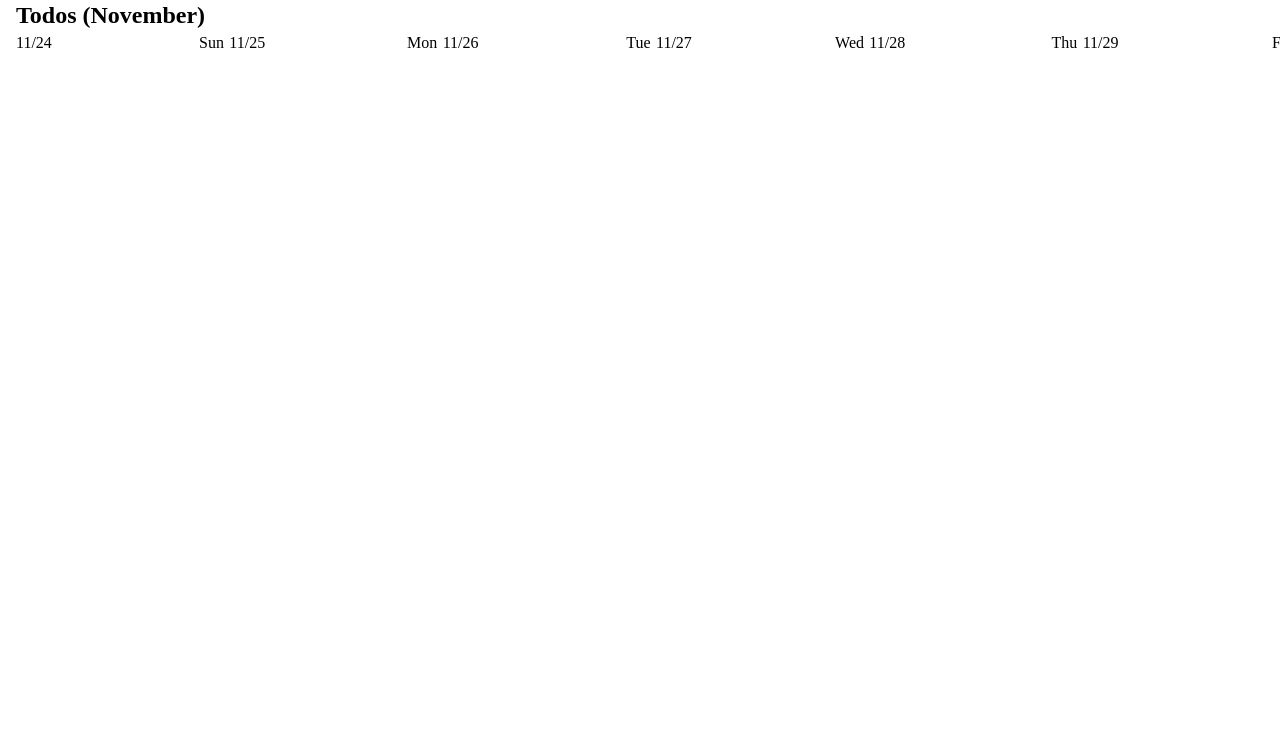
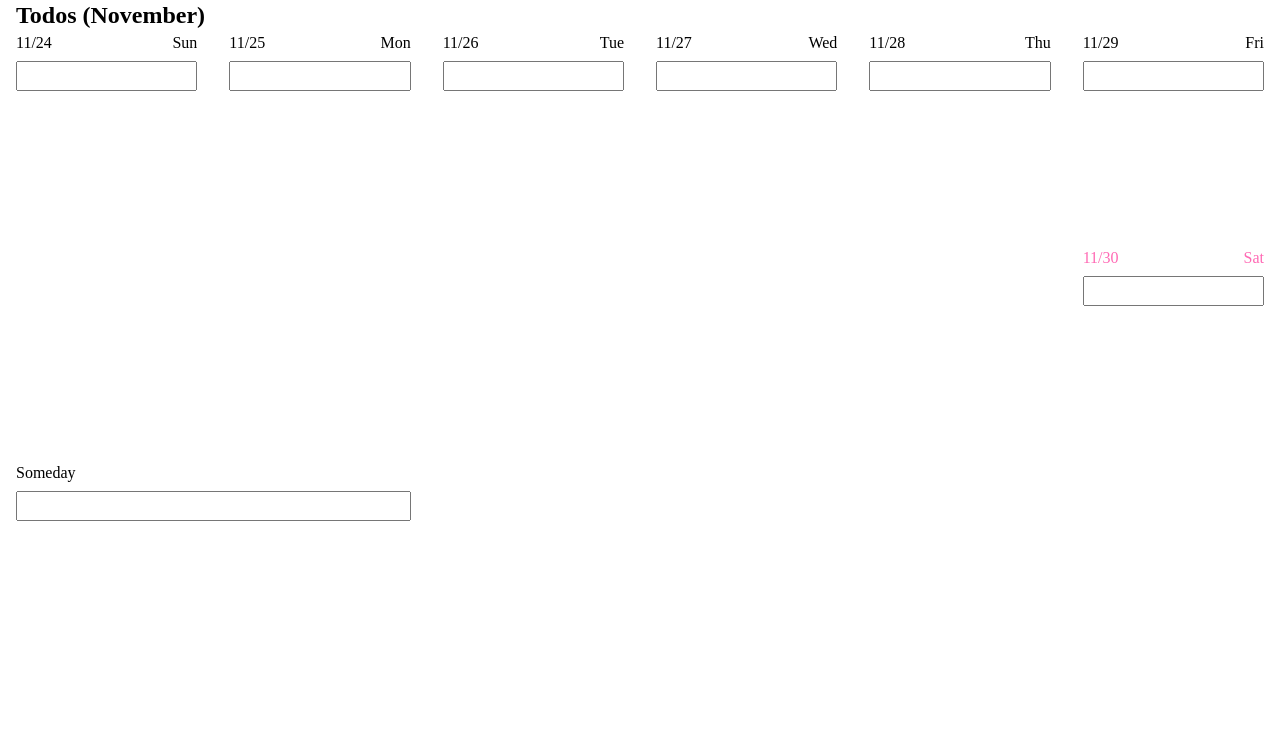
Before and after one commit to karesztrk/todos, a SvelteKit app: page / in a window 1280 px wide. Shown: the top 749 px of the page. Built offline with nearby package versions, Linux system fonts and the light colour scheme.

Commit message:
State mgmt separated

```diff
--- /dev/null
+++ b/src/lib/components/Todo.svelte.ts
@@ -0,0 +1,17 @@
+class Todo {
+	date;
+	done = $state(false);
+	text = $state('');
+
+	constructor(text: string, date?: Date) {
+		this.text = text;
+		this.date = date;
+	}
+
+	reset() {
+		this.text = '';
+		this.done = false;
+	}
+}
+
+export default Todo;
--- /dev/null
+++ b/src/lib/components/TodoView.svelte
@@ -0,0 +1,98 @@
+<script lang="ts">
+	import Todo from './Todo.svelte';
+	import View from './View.svelte';
+
+	const view = new View();
+
+	const onKeydown = (date?: Date) => (e: KeyboardEvent) => {
+		const target = e.target as HTMLInputElement;
+		const text = target.value;
+		if (e.key === 'Enter' && text) {
+			const todo = new Todo(text, date);
+			view.push(todo);
+			target.value = '';
+		}
+	};
+</script>
+
+<t-view style="--rows: 6">
+	{#each view.weekDays as { d, date, name, today }, i}
+		<t-list active={today ? '' : undefined} weekend={i === 5 || i === 6 ? '' : undefined}>
+			<t-header
+				><div>{date}</div>
+				{name}</t-header
+			>
+			{#each view.list(d) as todo}
+				<t-todo done={todo.done ? '' : undefined}>
+					{todo.text}
+					<input type="checkbox" bind:checked={todo.done} />
+				</t-todo>
+			{/each}
+			<input type="text" name="text" onkeydown={onKeydown(d)} />
+		</t-list>
+	{/each}
+	<t-list someday>
+		<t-header>Someday</t-header>
+		{#each view.list() as todo}
+			<t-todo done={todo.done ? '' : undefined}>
+				{todo.text}
+				<input type="checkbox" bind:checked={todo.done} />
+			</t-todo>
+		{/each}
+		<input name="text" type="text" onkeydown={onKeydown()} />
+	</t-list>
+</t-view>
+
+<style>
+	t-view {
+		--max-row-height: 30px;
+		--min-height: 100vh;
+		--columns: 6;
+		--day-span: 6;
+		--weekend-span: calc(var(--day-span) / 2);
+		--active-color: hotpink;
+		min-block-size: var(--min-height);
+		display: grid;
+		grid-template-columns: repeat(var(--columns), 1fr);
+		/* grid-template-rows: repeat(auto-fill, minmax(100%, var(--max-row-height))); */
+		column-gap: 2rem;
+		t-list {
+			display: grid;
+			grid-template-columns: 1fr;
+			grid-auto-rows: var(--max-row-height);
+			grid-row: span 2;
+			background: repeating-linear-gradient(
+				transparent 0 calc(var(--max-row-height) - 1px),
+				rgba(255, 255, 255, 0.25) calc(var(--max-row-height) - 1px) var(--max-row-height)
+			);
+
+			&[weekend] {
+				grid-row: span 1;
+			}
+
+			&[active] {
+				color: var(--active-color);
+			}
+
+			&[someday] {
+				grid-column: span 2;
+			}
+
+			input[type='text'] {
+				width: 100%;
+				height: var(--max-row-height);
+			}
+
+			t-header,
+			t-todo {
+				display: flex;
+				justify-content: space-between;
+				border-block-end: 1px solid #fff;
+			}
+
+			t-todo[done] {
+				text-decoration: line-through;
+			}
+		}
+	}
+</style>
--- /dev/null
+++ b/src/lib/components/View.svelte.ts
@@ -0,0 +1,54 @@
+import type Todo from './Todo.svelte';
+import { SvelteMap } from 'svelte/reactivity';
+
+import { DAY, isToday, startOfWeek } from './TodoView.util';
+const dateFormatter = new Intl.DateTimeFormat(navigator.language, {
+	month: '2-digit',
+	day: '2-digit'
+});
+
+const dayFormatter = new Intl.DateTimeFormat(navigator.language, {
+	weekday: 'short'
+});
+
+class View {
+	todos: SvelteMap<string, Todo[]>;
+
+	constructor(todos: Todo[] = []) {
+		this.todos = new SvelteMap();
+
+		this.pushAll(todos);
+	}
+
+	get weekDays() {
+		const today = new Date();
+		const startDate = startOfWeek(today);
+		return Array.from({ length: 7 }, (_, i) => new Date(startDate.getTime() + i * DAY)).map(
+			(d) => ({
+				d,
+				date: dateFormatter.format(d),
+				name: dayFormatter.format(d),
+				today: isToday(d)
+			})
+		);
+	}
+
+	pushAll(todos: Todo[]) {
+		for (const todo of todos) {
+			this.push(todo);
+		}
+	}
+
+	push(todo: Todo) {
+		const key = todo.date ? dateFormatter.format(todo.date) : 'someday';
+		const todos = this.todos.get(key) ?? [];
+		this.todos.set(key, [...todos, todo]);
+	}
+
+	list(date?: Date) {
+		const key = date ? dateFormatter.format(date) : 'someday';
+		return this.todos.get(key) ?? [];
+	}
+}
+
+export default View;
--- a/src/lib/components/Week.svelte
+++ /dev/null
@@ -1,154 +0,0 @@
-<script lang="ts">
-	import { DAY, isToday, startOfWeek } from './Week.util';
-
-	interface Todo {
-		date?: Date;
-		text: string;
-		done: boolean;
-	}
-
-	type TodoGroup = Record<string, Todo[]>;
-
-	const dateFormatter = new Intl.DateTimeFormat(navigator.language, {
-		month: '2-digit',
-		day: '2-digit'
-	});
-
-	const dayFormatter = new Intl.DateTimeFormat(navigator.language, {
-		weekday: 'short'
-	});
-
-	const today = new Date();
-
-	const startDate = startOfWeek(today);
-
-	const days = Array.from({ length: 7 }, (_, i) => new Date(startDate.getTime() + i * DAY)).map(
-		(d) => ({
-			d,
-			date: dateFormatter.format(d),
-			name: dayFormatter.format(d),
-			today: isToday(d)
-		})
-	);
-
-	const todos = $state<Todo[]>([]);
-
-	const derivedTodos = $derived.by<TodoGroup>(() => {
-		return todos.reduce((acc, todo) => {
-			const key = todo.date ? dateFormatter.format(todo.date) : 'someday';
-			acc[key] = acc[key] || [];
-			acc[key].push(todo);
-			return acc;
-		}, {} as TodoGroup);
-	});
-
-	const maxTodos = $derived.by<number>(() => {
-		return Object.values(derivedTodos).reduce((a, b) => Math.max(a, b.length), 0);
-	});
-
-	const onKeydown = (date: Date) => (e: KeyboardEvent) => {
-		const target = e.target as HTMLInputElement;
-		const text = target.value;
-		if (e.key === 'Enter' && text) {
-			const todo: Todo = {
-				date,
-				text,
-				done: false
-			};
-			todos.push(todo);
-			target.value = '';
-		}
-	};
-</script>
-
-<t-week style="--rows: {maxTodos}">
-	{#each days as { d, date, name, today }, i}
-		<t-day active={today ? '' : undefined} weekend={i === 5 || i === 6 ? '' : undefined}>
-			<t-header
-				><div>{date}</div>
-				{name}</t-header
-			>
-			{#each derivedTodos[date] || [] as todo}
-				<t-todo done={todo.done ? '' : undefined}>
-					{todo.text}
-					<input type="checkbox" bind:checked={todo.done} />
-				</t-todo>
-			{/each}
-			<input type="text" name="text" onkeydown={onKeydown(d)} />
-		</t-day>
-	{/each}
-	<t-day someday>
-		<t-header>Someday</t-header>
-		<input name="text" type="text" />
-		<t-footer></t-footer>
-	</t-day>
-	<t-day someday>
-		<t-header></t-header>
-		<input type="text" />
-		<t-footer></t-footer>
-	</t-day>
-	<t-day someday>
-		<t-header></t-header>
-		<input type="text" />
-		<t-footer></t-footer>
-	</t-day>
-</t-week>
-
-<style>
-	t-week {
-		--min-width: 100px;
-		--max-row-height: 30px;
-		--min-height: 90vh;
-		--columns: 6;
-		--day-span: calc(var(--rows) + 6);
-		--weekend-span: calc(var(--day-span) / 2);
-		--active-color: hotpink;
-		min-block-size: var(--min-height);
-		display: grid;
-		grid-template-columns: repeat(var(--columns), minmax(min(100%, var(--min-width)), 1fr));
-		/* grid-template-rows: repeat(auto-fill, minmax(100%, var(--max-row-height))); */
-		grid-auto-rows: minmax(100%, var(--max-row-height));
-		column-gap: 2rem;
-		t-day {
-			display: grid;
-			grid-template-rows: subgrid;
-			grid-row: span var(--day-span);
-
-			&[weekend] {
-				grid-row: span var(--weekend-span);
-			}
-
-			&:not([weekend]) {
-				t-footer {
-					grid-row: span 4;
-				}
-			}
-
-			&[active] {
-				color: var(--active-color);
-			}
-
-			&[someday] {
-				grid-column: span 2;
-			}
-
-			t-header,
-			t-todo {
-				display: flex;
-				justify-content: space-between;
-				border-block-end: 1px solid #fff;
-			}
-
-			t-todo[done] {
-				text-decoration: line-through;
-			}
-
-			t-footer {
-				background: repeating-linear-gradient(
-					transparent 0 calc(var(--max-row-height) - 1px),
-					rgba(255, 255, 255, 0.25) calc(var(--max-row-height) - 1px) var(--max-row-height)
-				);
-			}
-		}
-	}
-</style>
--- a/src/routes/+page.svelte
+++ b/src/routes/+page.svelte
@@ -1,5 +1,5 @@
 <script lang="ts">
-	import Week from '$lib/components/Week.svelte';
+	import Week from '$lib/components/TodoView.svelte';
 	const now = new Date();
 </script>
 
```
Also changed, not shown: src/lib/components/TodoView.util.ts (renamed from src/lib/components/Week.util.ts).
